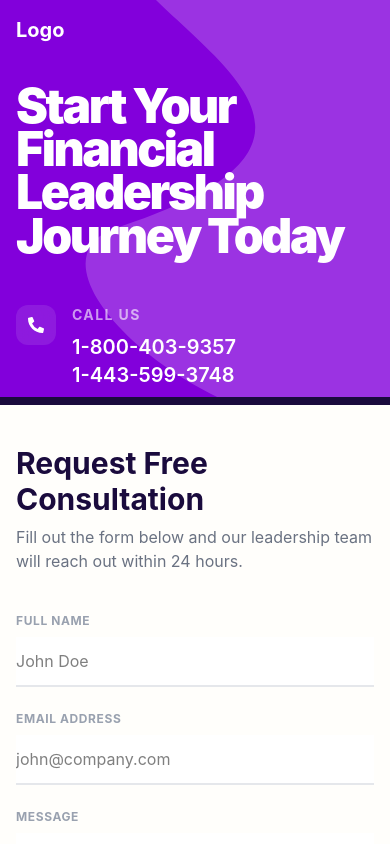
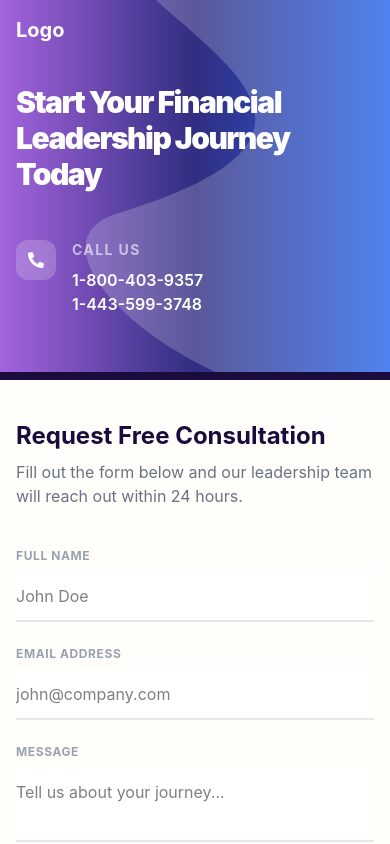
Before and after one commit to cyndylove1/insurance, a React (Vite) app: page /contact in a window 390 px wide. Shown: the top 844 px of the page. Built offline with nearby package versions, Linux system fonts and the light colour scheme.

Commit message:
completed project

```diff
--- a/src/App.css
+++ b/src/App.css
@@ -5,7 +5,6 @@ html {
 }
 
 body{
-    /* background-color: #f3e8ff; */
   margin: 0;
   padding: 0;
   box-sizing: border-box;
--- a/src/components/hero.tsx
+++ b/src/components/hero.tsx
@@ -26,12 +26,12 @@ export default function Hero() {
           </Link>
         </div>
         {/*hero img */}
-        <div className="relative">
+        <div className="relative pt-10 lg:pt-0">
           <div className="absolute inset-0 bg-gradient-to-br from-[#4c1d95] via-[#312e81] to-[#1e3a8a] rounded-3xl blur-2xl opacity-20"></div>
           <img
             src={hero}
             alt="Eagle Leadership Development"
-            className="relative rounded-3xl shadow-2xl w-full h-[500px] object-cover"
+            className="relative rounded-3xl shadow-2xl w-full h-full md:h-[500px] object-cover"
           />
         </div>
       </div>
--- a/src/components/statCard.tsx
+++ /dev/null
@@ -1,17 +0,0 @@
-import React from "react";
-import type { StatCardProps } from "../types";
-
-const StatCard: React.FC<StatCardProps> = ({ value, label }) => {
-  return (
-    <div className="text-center md:text-left">
-      <div className="text-4xl md:text-5xl font-bold text-white mb-2">
-        {value}
-      </div>
-      <div className="text-sm text-gray-400 uppercase tracking-wider">
-        {label}
-      </div>
-    </div>
-  );
-};
-
-export default StatCard;
--- a/src/components/ui/HowItWorks.tsx
+++ b/src/components/ui/HowItWorks.tsx
@@ -10,10 +10,10 @@ export default function HowItWorks() {
             <span className="text-sm font-semibold tracking-wider text-blue-600 uppercase">
               How It Works
             </span>
-            <h2 className="mt-4 md:text-4xl text-2xl font[500] text-gray-900">
+            <h2 className="mt-4 md:text-4xl text-xl font[500] text-gray-900">
               A Clear Path to Financial Growth
             </h2>
-            <p className="mt-4 text-gray-600 max-w-2xl mx-auto">
+            <p className="mt-4 text-gray-600 md:text-md text-sm max-w-2xl mx-auto">
               Our proven step-by-step process ensures clarity, strategy, and
               long-term financial success.
             </p>
--- a/src/components/ui/aboutUs.tsx
+++ b/src/components/ui/aboutUs.tsx
@@ -10,7 +10,7 @@ export default function About() {
             About Us
           </p>
 
-          <h2 className="text-2xl md:text-4xl font-[500] max-w-lg text-gray-900 leading-tight mb-8">
+          <h2 className="text-xl md:text-4xl font-[500] max-w-lg text-gray-900 leading-tight mb-8">
             Building Strong Foundations for Lasting Wealth
           </h2>
 
@@ -61,7 +61,7 @@ export default function About() {
           <img
             src={about}
             alt="Eagle Leadership Development"
-            className="relative rounded-3xl shadow-2xl w-full h-[500px] object-cover"
+            className="relative rounded-3xl shadow-2xl w-full h-full object-cover"
           />
         </div>
       </div>
--- a/src/components/ui/cta.tsx
+++ b/src/components/ui/cta.tsx
@@ -15,10 +15,10 @@ export default function CTA() {
           >
             {/* Text */}
             <div className="max-w-xl text-center lg:text-start">
-              <h2 className="md:text-4xl text-2xl font-[500] leading-tight">
+              <h2 className="md:text-4xl text-xl font-[500] leading-tight">
                 Protect What Matters Most
               </h2>
-              <p className="mt-6 text-white/90 text-md font-[400] leading-relaxed">
+              <p className="mt-6 text-white/90 md:text-md text-sm font-[400] leading-relaxed">
                 Get personalized insurance coverage designed to safeguard your
                 family, assets, and future. Speak with a licensed advisor today
                 and gain lasting peace of mind.
--- a/src/components/ui/services.tsx
+++ b/src/components/ui/services.tsx
@@ -10,11 +10,11 @@ export default function Services() {
             Our Services
           </p>
 
-          <h2 className="md:text-4xl text-2xl font-medium text-gray-900 mt-4">
+          <h2 className="md:text-4xl text-xl font-medium text-gray-900 mt-4">
             Strategic Financial Solutions
           </h2>
 
-          <p className="text-gray-600 max-w-2xl mx-auto mt-4">
+          <p className="text-gray-600 max-w-2xl md:text-md text-sm mx-auto mt-4">
             Comprehensive services designed to protect, grow, and position your
             financial future for long-term success.
           </p>
@@ -42,7 +42,7 @@ export default function Services() {
                 </div>
 
                 {/* Title */}
-                <h3 className="text-lg font-semibold text-gray-900 mb-3">
+                <h3 className="md:text-lg text-md font-semibold text-gray-900 mb-3">
                   {service.title}
                 </h3>
 
--- a/src/components/ui/whyUs.tsx
+++ b/src/components/ui/whyUs.tsx
@@ -22,7 +22,7 @@ export default function WhyUs() {
               Why Choose Us
             </span>
 
-            <h2 className="mt-4 md:text-4xl text-2xl font-[500] text-gray-900 leading-tight">
+            <h2 className="mt-4 md:text-4xl text-xl font-[500] text-gray-900 leading-tight">
               Leadership. Structure. Financial Confidence.
             </h2>
 
@@ -38,7 +38,7 @@ export default function WhyUs() {
               {benefits.map((item, index) => (
                 <div
                   key={index}
-                  className="flex items-center gap-3 p-2 rounded-xl bg-gray-100 transition duration-300"
+                  className="flex items-center gap-3 p-3 rounded-xl bg-gray-100 transition duration-300"
                 >
                   <div className="text-blue-600">
                     <IoIosCheckmarkCircle />
@@ -53,7 +53,7 @@ export default function WhyUs() {
         {/* CORE SERVICES SECTION */}
         <div className="py-24">
           <div className="text-center mb-12">
-            <h3 className="text-3xl font-[500] text-gray-900">
+            <h3 className="md:text-3xl text-xl font-[500] text-gray-900">
               Core Services Overview
             </h3>
             <div className="w-20 h-1 bg-blue-600 mx-auto mt-4 rounded-full"></div>
--- a/src/index.css
+++ b/src/index.css
@@ -8,7 +8,6 @@
 }
 
 .main {
-  /* border: 3px solid blue; */
   width: 100%;
   background: var(--gradient), url("../src/assets/working.jpg");
   background-repeat: no-repeat;
@@ -16,12 +15,10 @@
   background-size: cover;
 }
 .cta {
-  /* border: 3px solid blue; */
   height: 400;
   width: 100%;
   background: var(--gradient), url("../src/assets/office.jpg");
   background-repeat: no-repeat;
   background-position: center;
   background-size: cover;
-  background-attachment: fixed;
 }
--- a/src/pages/contact/index.tsx
+++ b/src/pages/contact/index.tsx
@@ -6,9 +6,7 @@ export default function Contact() {
   return (
     <section className="min-h-screen bg-white font-sans overflow-hidden">
       <div className="flex flex-col lg:flex-row min-h-screen">
-        {/* LEFT SIDE: Brand & Info (Purple Wave) */}
-        <div className="relative lg:w-5/12 bg-purple-700 text-white p-4 md:p-10 flex flex-col justify-center overflow-hidden">
-          {/* THE SHARP WAVE (SVG Overlay) */}
+        <div className="relative lg:w-5/12 bg-[linear-gradient(to_right,rgba(126,34,206,0.7),rgba(49,46,129),rgba(37,99,235))] text-white p-4 md:p-10 flex flex-col justify-center overflow-hidden">
           <div className="absolute inset-0 pointer-events-none">
             <svg
               viewBox="0 0 500 800"
@@ -32,25 +30,25 @@ export default function Contact() {
             </div>
 
             {/* Heading */}
-            <h1 className="text-5xl md:text-7xl font-black leading-[0.9] tracking-tighter">
-              Start Your <br />
-              Financial <br />
-              Leadership <br />
+            <h1 className="text-3xl md:text-5xl font-black tracking-tighter">
+              Start Your
+              Financial
+              Leadership
               Journey Today
             </h1>
 
             {/* Contact Info */}
-            <div className="space-y-8 mt-12">
+            <div className="space-y-8 py-12">
               <div className="flex items-start space-x-4">
-                <div className="bg-white/10 p-3 rounded-xl backdrop-blur-md">
+                <div className="bg-white/20 p-3 rounded-xl backdrop-blur-md">
                   <FaPhoneAlt/>
                 </div>
                 <div>
                   <p className="text-sm uppercase tracking-widest opacity-60 text-white font-bold mb-2">
                     Call Us
                   </p>
-                  <p className="text-xl font-semibold">1-800-403-9357</p>
-                  <p className="text-xl font-semibold">1-443-599-3748</p>
+                  <p className="md:text-xl text-md font-semibold">1-800-403-9357</p>
+                  <p className="md:text-xl text-md font-semibold">1-443-599-3748</p>
                 </div>
               </div>
             </div>
@@ -63,7 +61,7 @@ export default function Contact() {
         {/* RIGHT SIDE: Contact Form */}
         <div className="lg:w-7/12 bg-[#fdfcf0]/30 px-4 py-10 md:p-20 flex flex-col justify-center">
           <div className="max-w-xl w-full mx-auto">
-            <h2 className="text-3xl font-bold text-[#1a0b3d] mb-2">
+            <h2 className="md:text-3xl text-2xl font-bold text-[#1a0b3d] mb-2">
               Request Free Consultation
             </h2>
             <p className="text-gray-500 mb-10">
```
Also changed, not shown: src/components/socialLinks.tsx (deleted, +0 -25 lines), src/components/ui/footer.tsx (+5 -5 lines).
